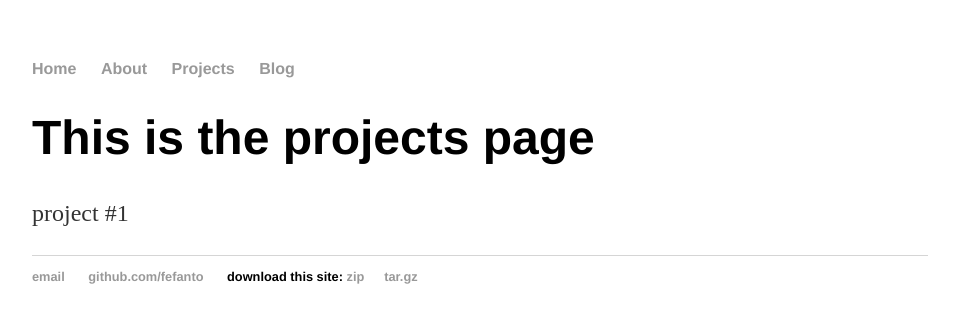
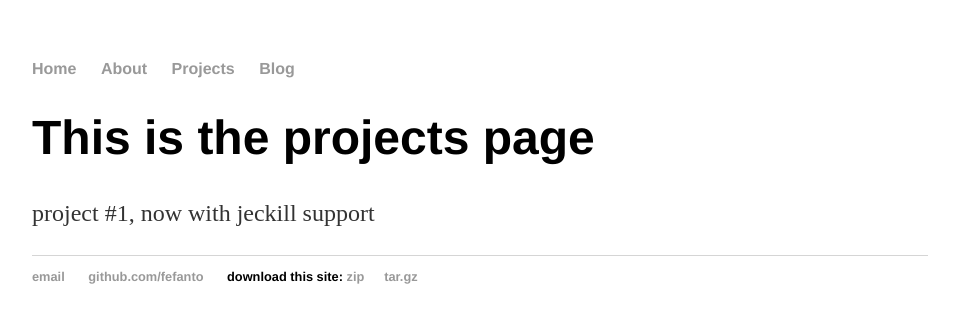
Before and after one commit to fefanto/fefanto.github.io, a Jekyll site: the page built from projects.html, in a window 1280 px wide. Shown: the top 323 px of the page, without its empty margins (160-1119 px from the left). Built offline with Jekyll 4.4.1, drawn with Linux system fonts in a browser that asks for light colours.

Commit message:
test jekyll support

```diff
--- a/projects.html
+++ b/projects.html
@@ -1,31 +1,8 @@
-<!DOCTYPE html>
-<html>
-	<head>
-		<title>Fefanto</title>
-		<!-- link to main stylesheet -->
-		<link rel="stylesheet" type="text/css" href="/css/main.css">
-	</head>
-	<body>
-		<nav>
-    		<ul>
-        		<li><a href="/">Home</a></li>
-	        	<li><a href="/about">About</a></li>
-        		<li><a href="/projects">Projects</a></li>
-        		<li><a href="/blog">Blog</a></li>
-    		</ul>
-		</nav>
-		<div class="container">
-    		<div class="blurb">
+---
+layout: default
+title: Fefanto
+---
+		<div class="blurb">
         		<h1>This is the projects page</h1>
-				<p>project #1</p>
+				<p>project #1, now with jeckill support</p>
     		</div><!-- /.blurb -->
-		</div><!-- /.container -->
-		<footer>
-    		<ul>
-        		<li><a href="mailto:fefanto@gmail.com">email</a></li>
-        		<li><a href="https://github.com/fefanto">github.com/fefanto</a></li>
-        		<li>download this site: <a href="https://github.com/fefanto/fefanto.github.io/zipball/master">zip<a> &emsp; <a href="https://github.com/fefanto/fefanto.github.io/tarball/master">tar.gz<a></li>
-			</ul>
-		</footer>
-	</body>
-</html>
```
